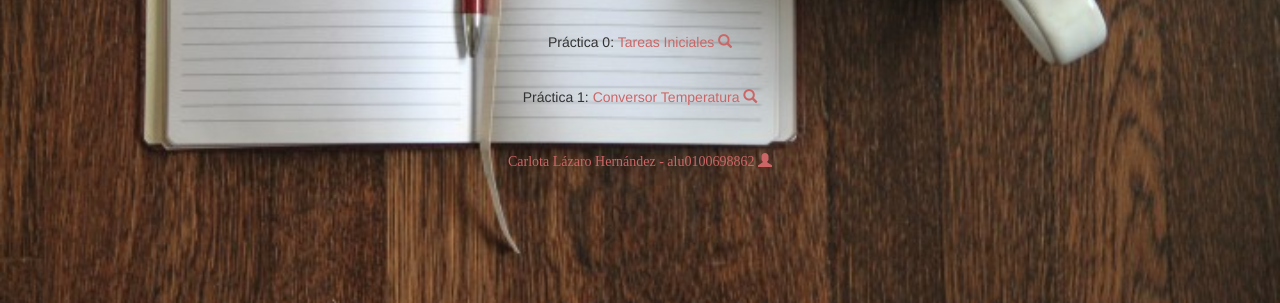
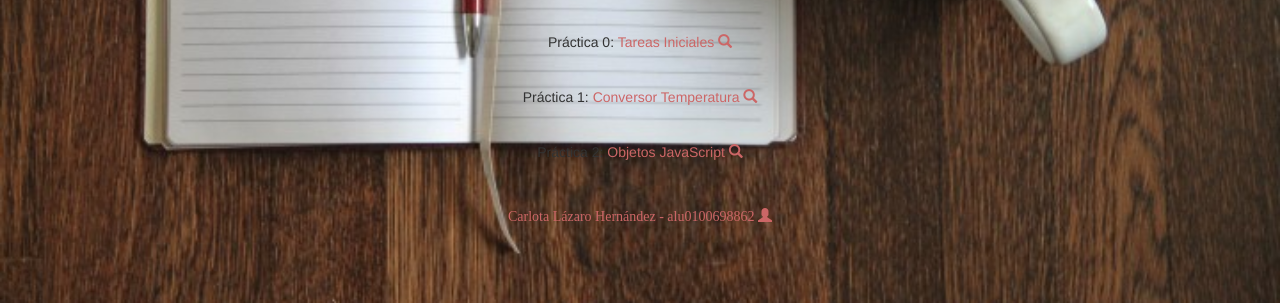
Before and after one commit to alu0100698862/alu0100698862.github.io, a plain HTML site: page index.html in a window 1280 px wide. Shown: the part 497-800 px from the top of the page. Drawn offline with nearby package versions, Linux system fonts and the light colour scheme.

Commit message:
Update index.html

```diff
--- a/index.html
+++ b/index.html
@@ -34,6 +34,7 @@
 			<p> Estos son los enlaces de las prácticas: </p>
 			<p> Práctica 0: <a id="link" href="pc_1.html"> Tareas Iniciales <span class="glyphicon glyphicon-search" aria-hidden="true"></span> </a> </p>
 			<p> Práctica 1: <a id="link" href="http://alu0100698862.github.io/P2_STW/"> Conversor Temperatura <span class="glyphicon glyphicon-search" aria-hidden="true"></span> </a> </p>
+			<p> Práctica 2: <a id="link" href="http://alu0100698862.github.io/P3_STW/"> Objetos JavaScript <span class="glyphicon glyphicon-search" aria-hidden="true"></span> </a> </p>
 
 			<div id="footer"> Carlota Lázaro Hernández - alu0100698862 <span class="glyphicon glyphicon-user" aria-hidden="true"></span> </div>
 
```
